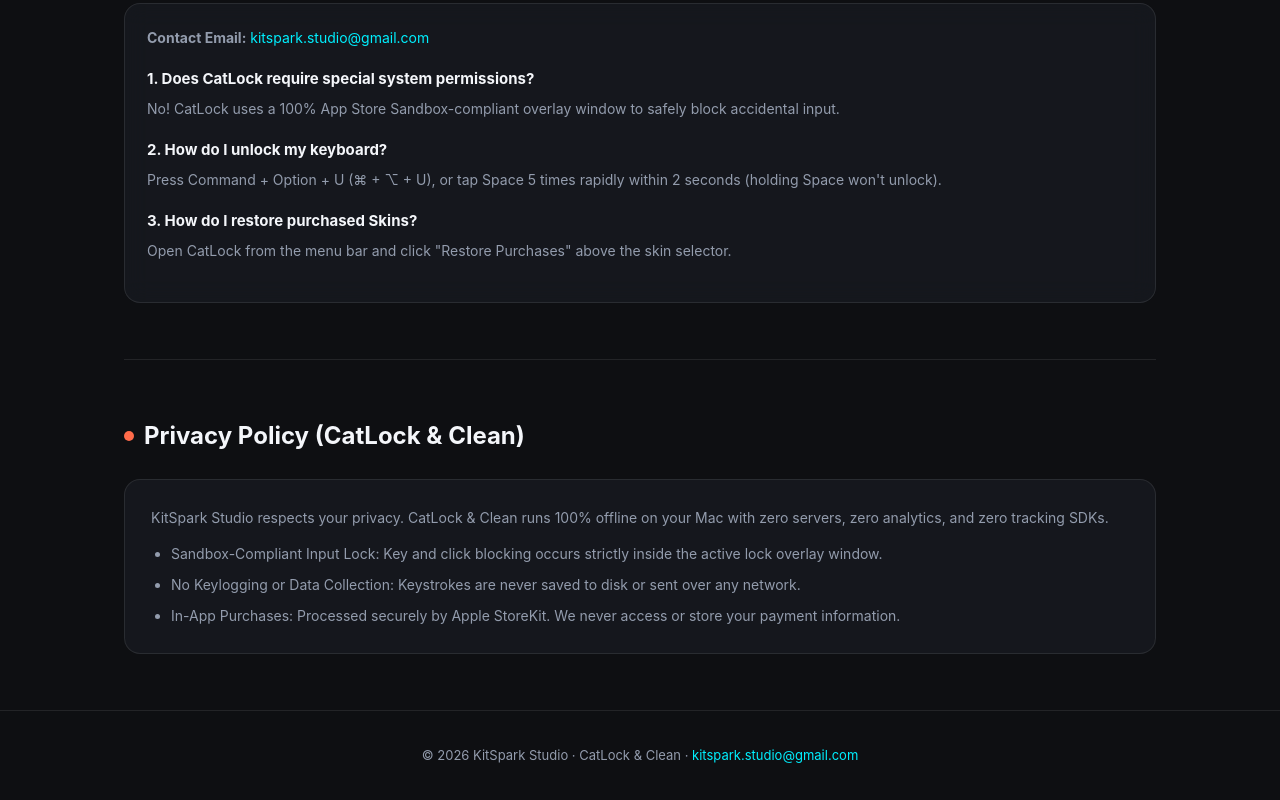
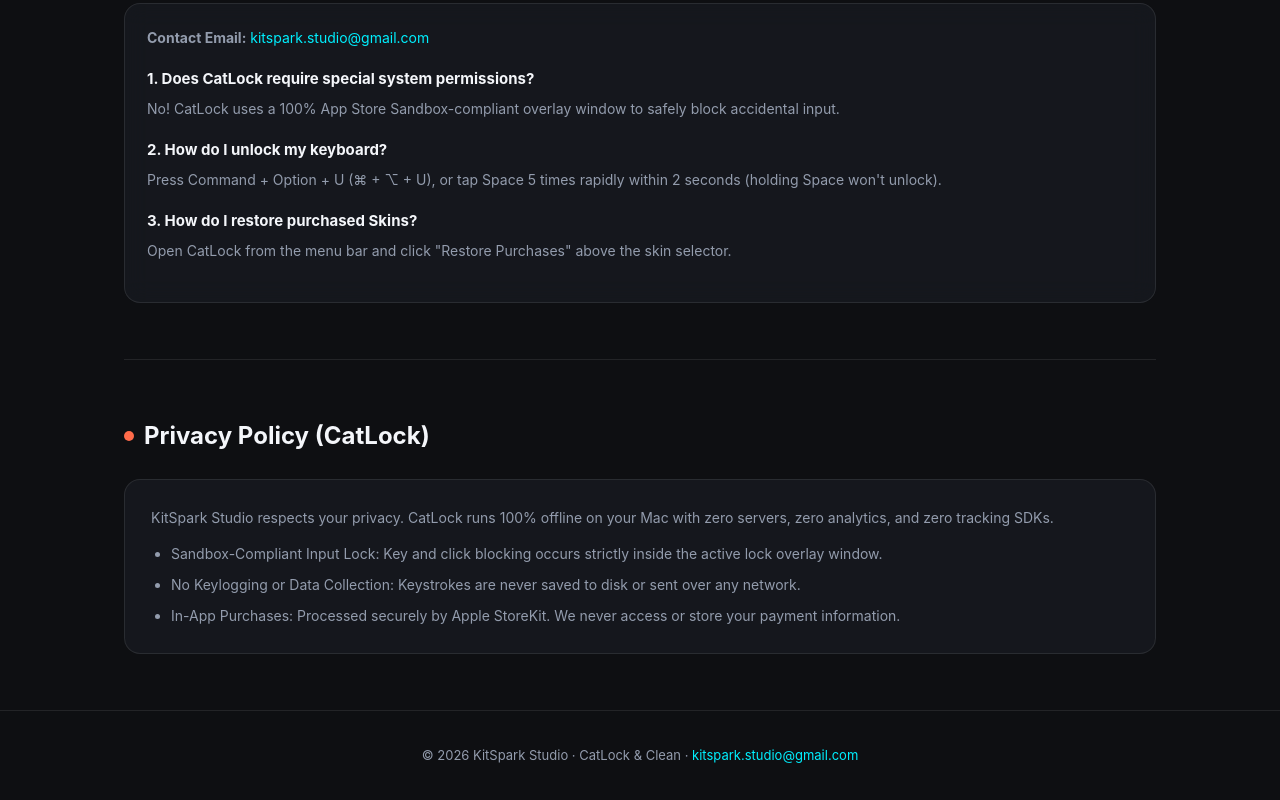
Before and after one commit to KitSparkStudio/catlock-site, a plain HTML site: page index.html in a window 1280 px wide. Shown: the part 1641-2441 px from the top of the page. Drawn offline with Linux system fonts and the light colour scheme.

Commit message:
Update CatLock icon

```diff
--- a/index.html
+++ b/index.html
@@ -3,7 +3,7 @@
 <head>
   <meta charset="UTF-8" />
   <meta name="viewport" content="width=device-width, initial-scale=1.0" />
-  <title>KitSpark Studio · CatLock & Clean</title>
+  <title>KitSpark Studio · CatLock</title>
   <style>
     :root {
       --bg: #0e0f12;
@@ -374,7 +374,7 @@
   <main class="container">
     <section class="hero" style="border-top:none;">
       <div class="hero-emblem">
-        <img src="logo.jpg" alt="KitSpark Studio Logo" onerror="this.style.display='none';this.nextElementSibling.style.display='block'">
+        <img src="catlock-icon.jpg" alt="KitSpark Studio Logo" onerror="this.style.display='none';this.nextElementSibling.style.display='block'">
         <svg style="display:none" width="82" height="82" viewBox="0 0 100 100" fill="none">
           <defs>
             <linearGradient id="ksGradHero" x1="15" y1="80" x2="85" y2="20" gradientUnits="userSpaceOnUse">
@@ -534,8 +534,8 @@
         faq2_a: "按下组合键 ⌘ + ⌥ + U，或在 2 秒内连续敲击空格键 5 次即可解锁（猫一直压住空格不放不会误解锁）。",
         faq3_q: "3. 如何恢复已购买的单款或全套皮肤？",
         faq3_a: "点击顶部菜单栏的 CatLock 图标，在皮肤区域右上角点击「恢复购买」即可同步。",
-        privacy_title: "隐私政策（CatLock & Clean）",
-        priv_intro: "KitSpark Studio 高度重视您的隐私。《CatLock & Clean》100% 在您的 Mac 本地离线运行，无任何后端服务器、统计代码或第三方追踪 SDK。",
+        privacy_title: "隐私政策（CatLock）",
+        priv_intro: "KitSpark Studio 高度重视您的隐私。《CatLock》100% 在您的 Mac 本地离线运行，无任何后端服务器、统计代码或第三方追踪 SDK。",
         priv_b1: "沙盒合规输入拦截：仅在您主动开启锁定时于前台安全覆盖窗口内拦截键鼠误触。",
         priv_b2: "绝不记录或上传按键：您的任何按键内容绝不会写入硬盘、形成日志或通过网络传输；踩踏次数统计仅保留在临时内存中，关闭即销毁。",
         priv_b3: "应用内购买：所有支付均由 Apple StoreKit 官方安全处理，我们无法获取或存储您的任何付款信息。"
@@ -562,8 +562,8 @@
         faq2_a: "按下快捷鍵 ⌘ + ⌥ + U，或在 2 秒內連續按空白鍵 5 次即可解鎖（長按空白鍵不會誤解鎖）。",
         faq3_q: "3. 如何找回已購買的造型？",
         faq3_a: "點擊頂部選單列的 CatLock 圖示，在造型區右上角點擊「回復購買」即可。",
-        privacy_title: "隱私權政策（CatLock & Clean）",
-        priv_intro: "KitSpark Studio 高度重視您的隱私。《CatLock & Clean》100% 於您的 Mac 本機離線運行，無任何後端伺服器或第三方追蹤 SDK。",
+        privacy_title: "隱私權政策（CatLock）",
+        priv_intro: "KitSpark Studio 高度重視您的隱私。《CatLock》100% 於您的 Mac 本機離線運行，無任何後端伺服器或第三方追蹤 SDK。",
         priv_b1: "沙盒合規輸入攔截：僅於您主動開啟鎖定時在安全前景視窗內攔截誤觸。",
         priv_b2: "絕不記錄或上傳按鍵：任何按鍵內容絕不寫入硬碟、記錄日誌或透過網路傳輸；統計僅暫存於記憶體中。",
         priv_b3: "App 內購買：所有交易皆由 Apple StoreKit 官方安全處理，我們無法取得或儲存您的付款資訊。"
@@ -578,7 +578,7 @@
         skin_snow: "Classic White", skin_pink: "Pink Jelly", skin_cyber: "Cyber Neon", skin_ginger: "Ginger Tabby", skin_gold: "Lucky Gold", skin_frost: "Frost Crystal",
         tier_1: "Graceful Stroll · Gentle Paws", tier_2: "Keyboard Warmer · Purring Napper", tier_3: "Keyboard Pianist · Toe Bean Sonata", tier_4: "Chaos Gremlin · Berserk Stomper", tier_5: "Supreme Meow Commander · Keyboard Melted",
         unlock_hint: "Press ⌘ + ⌥ + U or tap Space 5 times to unlock",
-        feat_title: "Why CatLock & Clean?",
+        feat_title: "Why CatLock?",
         f1_t: "6 Skins × 5 Evolving Stages", f1_d: "Each skin evolves from 1 to 200+ stomps with unique sakura, glitch laser, fish fireworks, gold coins, or frost storm VFX.",
         f2_t: "Zero-Clutter Stealth Mode", f2_d: "Keep watching movies unobstructed; a subtle unlock hint appears at the bottom only when a key is pressed.",
         f3_t: "Pitch-Black Screen Clean", f3_d: "Turns your display pure black so every fingerprint and speck of dust stands out while wiping your MacBook.",
@@ -590,8 +590,8 @@
         faq2_a: "Press Command + Option + U (⌘ + ⌥ + U), or tap Space 5 times rapidly within 2 seconds (holding Space won't unlock).",
         faq3_q: "3. How do I restore purchased Skins?",
         faq3_a: "Open CatLock from the menu bar and click \"Restore Purchases\" above the skin selector.",
-        privacy_title: "Privacy Policy (CatLock & Clean)",
-        priv_intro: "KitSpark Studio respects your privacy. CatLock & Clean runs 100% offline on your Mac with zero servers, zero analytics, and zero tracking SDKs.",
+        privacy_title: "Privacy Policy (CatLock)",
+        priv_intro: "KitSpark Studio respects your privacy. CatLock runs 100% offline on your Mac with zero servers, zero analytics, and zero tracking SDKs.",
         priv_b1: "Sandbox-Compliant Input Lock: Key and click blocking occurs strictly inside the active lock overlay window.",
         priv_b2: "No Keylogging or Data Collection: Keystrokes are never saved to disk or sent over any network.",
         priv_b3: "In-App Purchases: Processed securely by Apple StoreKit. We never access or store your payment information."
@@ -606,7 +606,7 @@
         skin_snow: "クラシック白", skin_pink: "桜ピンク", skin_cyber: "サイバー", skin_ginger: "茶トラ", skin_gold: "招き猫金", skin_frost: "氷晶ブルー",
         tier_1: "優雅なお散歩・そっと肉球タッチ", tier_2: "キーボード湯たんぽ・ごろごろ昼寝", tier_3: "鍵盤ピアニスト・肉球ソナタ", tier_4: "暴走怪獣・幻影肉球ラッシュ", tier_5: "ニャンコ最高司令官・キーボード融解",
         unlock_hint: "⌘ + ⌥ + U またはスペースキー5連打でロック解除",
-        feat_title: "CatLock & Clean の特徴",
+        feat_title: "CatLock の特徴",
         f1_t: "6種スキン × 5段階進化", f1_d: "打鍵数に応じて桜吹雪、グリッチレーザー、小魚花火、金貨シャワー、氷晶吹雪へと進化します。",
         f2_t: "邪魔しないステルスモード", f2_d: "動画鑑賞を妨げないよう、キーが押された時だけ画面下部に薄く解除ヒントを表示します。",
         f3_t: "真っ黒なお掃除モード", f3_d: "画面を真っ黒にして指紋やホコリをくっきり浮き立たせ、安心して拭き掃除ができます。",
@@ -618,8 +618,8 @@
         faq2_a: "⌘ + ⌥ + U を押すか、2秒以内にスペースキーを5回連打してください（長押しでは解除されません）。",
         faq3_q: "3. 購入済みのスキンを復元するには？",
         faq3_a: "メニューバーの CatLock を開き、スキン一覧右上の「購入を復元」をクリックしてください。",
-        privacy_title: "プライバシーポリシー（CatLock & Clean）",
-        priv_intro: "KitSpark Studio はプライバシーを尊重します。CatLock & Clean は完全にオフラインで動作し、外部サーバーや解析 SDK を一切使用しません。",
+        privacy_title: "プライバシーポリシー（CatLock）",
+        priv_intro: "KitSpark Studio はプライバシーを尊重します。CatLock は完全にオフラインで動作し、外部サーバーや解析 SDK を一切使用しません。",
         priv_b1: "安全な入力保護：ロック中のみ前面の専用ウィンドウで誤操作を遮断します。",
         priv_b2: "キーログの保存・送信なし：入力内容が保存されたりネットワーク送信されたりすることは一切ありません。",
         priv_b3: "アプリ内課金：決済は Apple StoreKit により安全に処理されます。"
@@ -634,7 +634,7 @@
         skin_snow: "화이트", skin_pink: "핑크 젤리", skin_cyber: "사이버", skin_ginger: "치즈냥", skin_gold: "골드", skin_frost: "얼음 결정",
         tier_1: "우아한 산책 · 사뿐한 발걸음", tier_2: "키보드 손난로 · 골골송 낮잠", tier_3: "키보드 피아니스트 · 젤리 소나타", tier_4: "우다다 파괴왕 · 폭풍 발도장", tier_5: "냥성 최고 사령관 · 키보드 용해됨",
         unlock_hint: "⌘ + ⌥ + U 또는 스페이스바 5회 연속 입력으로 해제",
-        feat_title: "CatLock & Clean 의 핵심 기능",
+        feat_title: "CatLock 의 핵심 기능",
         f1_t: "6종 스킨 × 5단계 진화", f1_d: "1회부터 200+회까지 벚꽃, 글리치 레이저, 생선 폭죽, 금화 비, 눈보라 등 전용 이펙트로 진화합니다.",
         f2_t: "방해 없는 클린 화면 모드", f2_d: "영상 시청을 방해하지 않으며 키가 눌렸을 때만 화면 하단에 은은하게 해제 안내를 띄웁니다.",
         f3_t: "완전한 블랙 청소 모드", f3_d: "화면을 완전히 검게 전환해 지문과 먼지를 선명하게 보며 안심하고 닦을 수 있습니다.",
@@ -646,8 +646,8 @@
         faq2_a: "⌘ + ⌥ + U를 누르거나 2초 내에 스페이스바를 5번 연속 누르면 해제됩니다 (길게 누르면 해제되지 않음).",
         faq3_q: "3. 구매한 스킨을 복원하려면 어떻게 하나요?",
         faq3_a: "메뉴 바에서 CatLock을 열고 스킨 목록 오른쪽 위의 '구매 복원'을 클릭하세요.",
-        privacy_title: "개인정보처리방침 (CatLock & Clean)",
-        priv_intro: "KitSpark Studio는 사용자의 개인정보를 소중히 여깁니다. CatLock & Clean은 100% 오프라인으로 작동합니다.",
+        privacy_title: "개인정보처리방침 (CatLock)",
+        priv_intro: "KitSpark Studio는 사용자의 개인정보를 소중히 여깁니다. CatLock은 100% 오프라인으로 작동합니다.",
         priv_b1: "안전한 잠금: 잠금 모드가 켜져 있을 때만 전용 창 내부에서 오작동을 차단합니다.",
         priv_b2: "키 입력 기록 없음: 어떠한 키 입력도 디스크에 저장되거나 외부로 전송되지 않습니다.",
         priv_b3: "인앱 결제: 모든 결제는 Apple StoreKit을 통해 안전하게 처리됩니다."
@@ -662,7 +662,7 @@
         skin_snow: "Blanc", skin_pink: "Rose", skin_cyber: "Cyber", skin_ginger: "Roux", skin_gold: "Or", skin_frost: "Glace",
         tier_1: "Promenade Élégante", tier_2: "Chauffe-Clavier", tier_3: "Pianiste Félin", tier_4: "Tornade Féline", tier_5: "Commandant Suprême · Clavier Fondu",
         unlock_hint: "⌘ + ⌥ + U ou 5× Espace pour déverrouiller",
-        feat_title: "Pourquoi CatLock & Clean ?",
+        feat_title: "Pourquoi CatLock ?",
         f1_t: "6 Thèmes × 5 Paliers", f1_d: "Évolue de 1 à 200+ touches avec pétales, laser glitch, poissons, pièces d'or ou tempête de givre.",
         f2_t: "Mode Furtif sans encombrement", f2_d: "Regardez vos films librement : un discret rappel apparaît en bas uniquement au toucher.",
         f3_t: "Nettoyage écran noir profond", f3_d: "Affiche un fond noir pur pour repérer facilement traces de doigts et poussières.",
@@ -674,8 +674,8 @@
         faq2_a: "Appuyez sur ⌘ + ⌥ + U ou tapez 5 fois rapidement sur la barre d'espace.",
         faq3_q: "3. Comment restaurer mes thèmes ?",
         faq3_a: "Ouvrez CatLock et cliquez sur « Restaurer les achats ».",
-        privacy_title: "Politique de confidentialité (CatLock & Clean)",
-        priv_intro: "CatLock & Clean fonctionne 100 % hors ligne sur votre Mac, sans serveur ni suivi.",
+        privacy_title: "Politique de confidentialité (CatLock)",
+        priv_intro: "CatLock fonctionne 100 % hors ligne sur votre Mac, sans serveur ni suivi.",
         priv_b1: "Verrouillage Sandbox : bloque les entrées uniquement dans la fenêtre active.",
         priv_b2: "Aucun enregistrement : aucune frappe n'est sauvegardée ni envoyée.",
         priv_b3: "Achats intégrés : traités par Apple StoreKit."
@@ -690,7 +690,7 @@
         skin_snow: "Weiß", skin_pink: "Rosa", skin_cyber: "Cyber", skin_ginger: "Tiger", skin_gold: "Gold", skin_frost: "Eis",
         tier_1: "Eleganter Spaziergang", tier_2: "Tastatur-Wärmer", tier_3: "Tastatur-Pianist", tier_4: "Chaos-Wirbelwind", tier_5: "Oberster Miau-Kommandant",
         unlock_hint: "⌘ + ⌥ + U oder 5× Leertaste zum Entsperren",
-        feat_title: "Warum CatLock & Clean?",
+        feat_title: "Warum CatLock?",
         f1_t: "6 Skins × 5 Stufen", f1_d: "Entwickelt sich bis 200+ Tritte mit Kirschblüten, Glitch-Lasern, Goldregen oder Eissturm.",
         f2_t: "Unsichtbarer Kinomodus", f2_d: "Freie Sicht auf Videos; ein dezenter Hinweis erscheint unten nur bei Tastendruck.",
         f3_t: "Tiefschwarze Reinigung", f3_d: "Schaltet den Bildschirm komplett schwarz, um Staub und Fingerabdrücke sofort zu erkennen.",
@@ -702,8 +702,8 @@
         faq2_a: "Drücken Sie ⌘ + ⌥ + U oder 5× schnell hintereinander die Leertaste.",
         faq3_q: "3. Wie stelle ich gekaufte Skins wieder her?",
         faq3_a: "Öffnen Sie CatLock und klicken Sie auf „Käufe wiederherstellen“.",
-        privacy_title: "Datenschutzerklärung (CatLock & Clean)",
-        priv_intro: "CatLock & Clean läuft zu 100 % offline auf Ihrem Mac – ohne Server oder Tracking.",
+        privacy_title: "Datenschutzerklärung (CatLock)",
+        priv_intro: "CatLock läuft zu 100 % offline auf Ihrem Mac – ohne Server oder Tracking.",
         priv_b1: "Sandbox-Schutz: Eingaben werden nur im aktiven Sperrfenster blockiert.",
         priv_b2: "Kein Keylogging: Tastenanschläge werden niemals gespeichert oder übertragen.",
         priv_b3: "In-App-Käufe: Sicher über Apple StoreKit abgewickelt."
@@ -718,7 +718,7 @@
         skin_snow: "Белый", skin_pink: "Розовый", skin_cyber: "Кибер", skin_ginger: "Рыжий", skin_gold: "Золото", skin_frost: "Лёд",
         tier_1: "Грациозный променад", tier_2: "Грелка для клавиатуры", tier_3: "Клавиатурный пианист", tier_4: "Пушистый разрушитель", tier_5: "Верховный Мяу-Командор",
         unlock_hint: "⌘ + ⌥ + U или 5 раз Пробел для разблокировки",
-        feat_title: "Возможности CatLock & Clean",
+        feat_title: "Возможности CatLock",
         f1_t: "6 скинов × 5 стадий", f1_d: "Сакура, глитч-лазеры, рыбки, золотые монеты или ледяная буря — вплоть до 200+ нажатий.",
         f2_t: "Невидимый режим для кино", f2_d: "Ничего лишнего в центре экрана; подсказка внизу появляется только при нажатии клавиши.",
         f3_t: "Чёрный экран для чистки", f3_d: "Делает дисплей абсолютно чёрным, чтобы сразу видеть пыль и отпечатки пальцев.",
@@ -730,8 +730,8 @@
         faq2_a: "Нажмите ⌘ + ⌥ + U или 5 раз быстро нажмите Пробел за 2 секунды.",
         faq3_q: "3. Как восстановить покупки?",
         faq3_a: "Откройте CatLock и нажмите «Восстановить покупки».",
-        privacy_title: "Политика конфиденциальности (CatLock & Clean)",
-        priv_intro: "CatLock & Clean работает полностью офлайн на вашем Mac без серверов и трекеров.",
+        privacy_title: "Политика конфиденциальности (CatLock)",
+        priv_intro: "CatLock работает полностью офлайн на вашем Mac без серверов и трекеров.",
         priv_b1: "Sandbox-блокировка: ввод перехватывается только внутри активного окна блокировки.",
         priv_b2: "Без кейлоггинга: нажатия никогда не сохраняются на диск и не отправляются в сеть.",
         priv_b3: "Покупки: безопасно обрабатываются через Apple StoreKit."
@@ -746,7 +746,7 @@
         skin_snow: "Blanca", skin_pink: "Rosa", skin_cyber: "Ciber", skin_ginger: "Naranja", skin_gold: "Oro", skin_frost: "Hielo",
         tier_1: "Paseo Elegante", tier_2: "Calienta-Teclados", tier_3: "Pianista del Teclado", tier_4: "Torbellino Travieso", tier_5: "Comandante Supremo Miau",
         unlock_hint: "Pulsa ⌘ + ⌥ + U o 5 veces Espacio para desbloquear",
-        feat_title: "¿Por qué CatLock & Clean?",
+        feat_title: "¿Por qué CatLock?",
         f1_t: "6 Diseños × 5 Etapas", f1_d: "Evoluciona hasta 200+ toques con cerezos, láser glitch, peces, oro o tormenta de hielo.",
         f2_t: "Modo Silencioso sin estorbos", f2_d: "Disfruta tus vídeos sin ventanas en medio; el aviso aparece abajo solo al tocar una tecla.",
         f3_t: "Pantalla en Negro Puro", f3_d: "Oscurece la pantalla al 100 % para detectar huellas y polvo al limpiar tu MacBook.",
@@ -758,8 +758,8 @@
         faq2_a: "Pulsa ⌘ + ⌥ + U o toca la barra espaciadora 5 veces rápidas en 2 segundos.",
         faq3_q: "3. ¿Cómo recupero mis compras?",
         faq3_a: "Abre CatLock y haz clic en «Restaurar compras».",
-        privacy_title: "Política de Privacidad (CatLock & Clean)",
-        priv_intro: "CatLock & Clean funciona 100 % sin conexión en tu Mac, sin servidores ni rastreadores.",
+        privacy_title: "Política de Privacidad (CatLock)",
+        priv_intro: "CatLock funciona 100 % sin conexión en tu Mac, sin servidores ni rastreadores.",
         priv_b1: "Bloqueo Sandbox: solo actúa dentro de la ventana activa de bloqueo.",
         priv_b2: "Sin registro de teclas: las pulsaciones nunca se guardan ni se envían por Internet.",
         priv_b3: "Compras dentro de la app: procesadas de forma segura por Apple StoreKit."
```
Also changed, not shown: catlock-icon.jpg (added).
